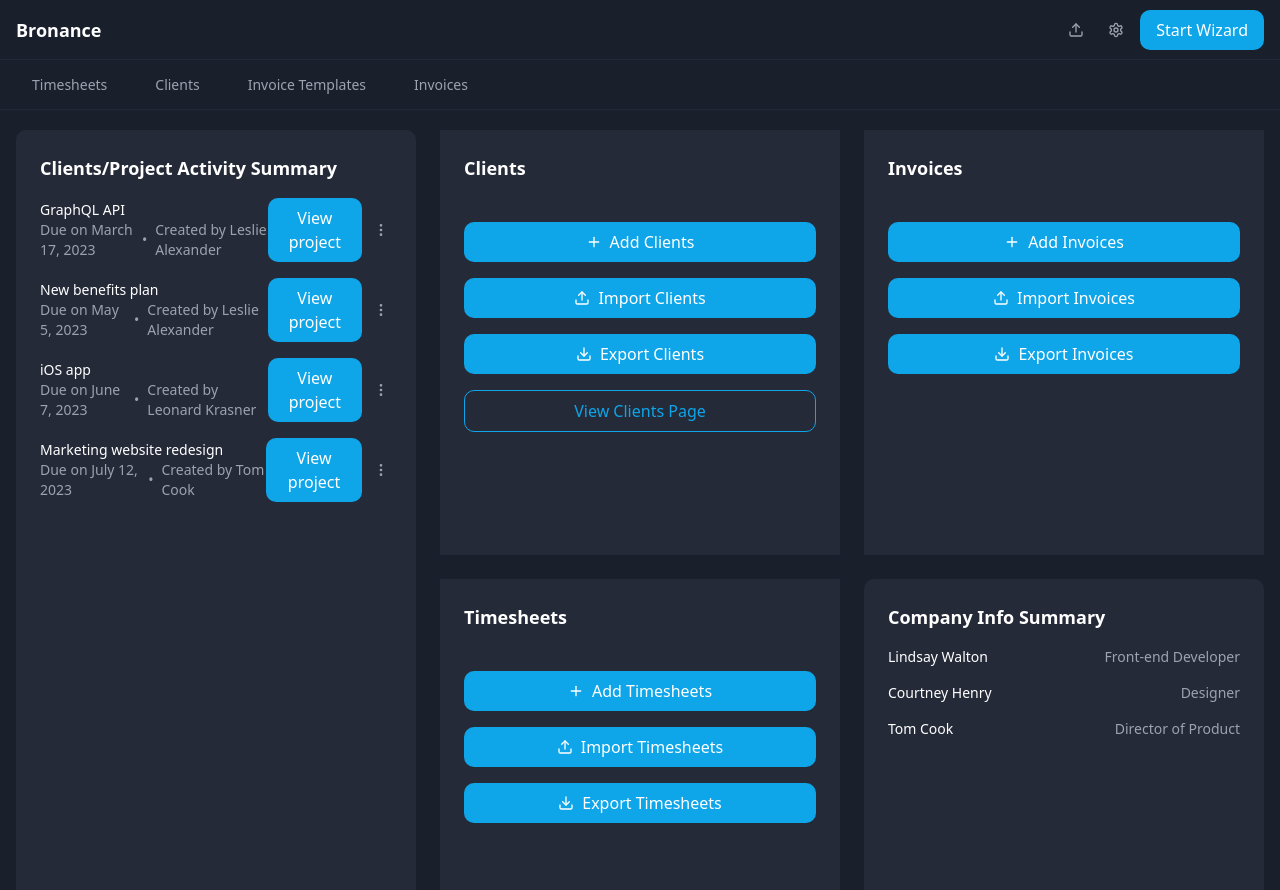
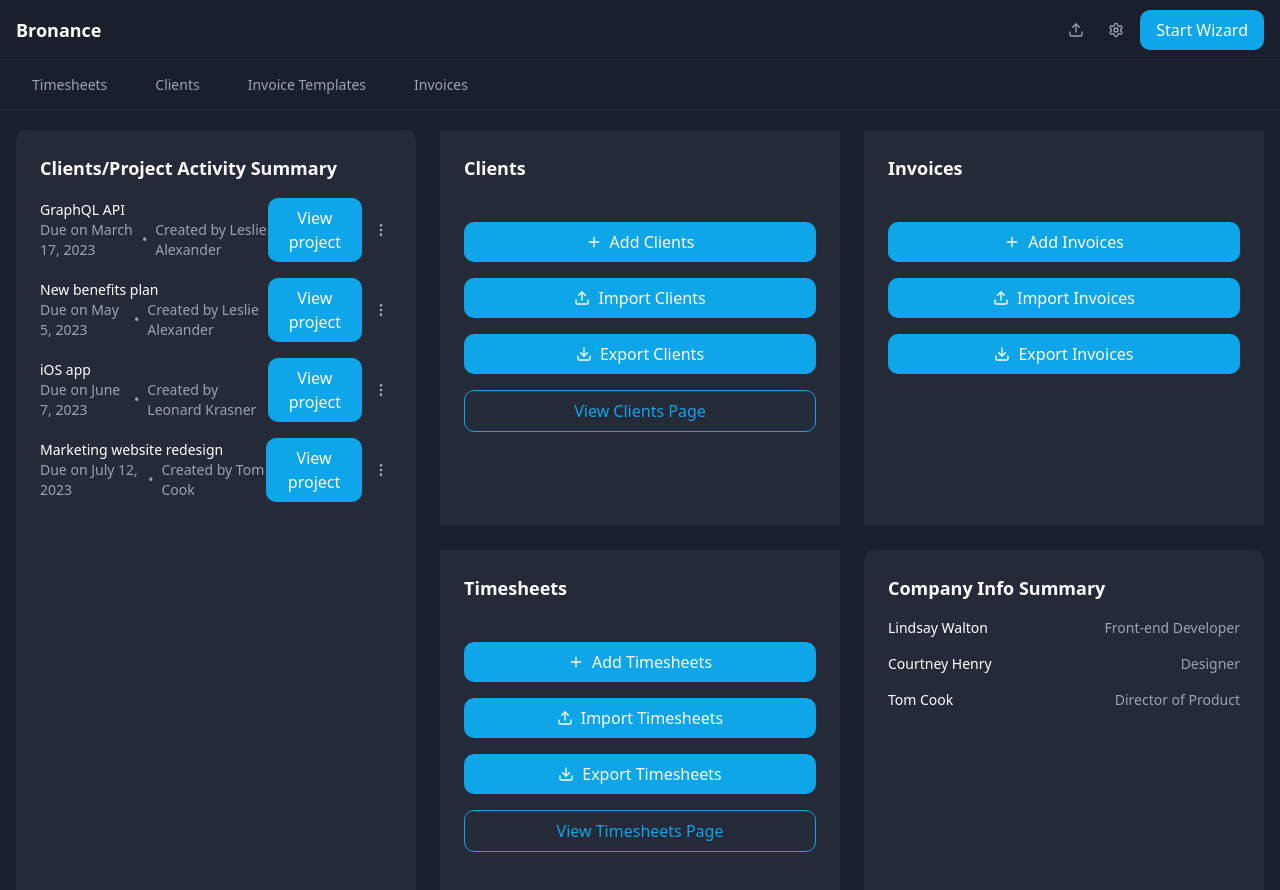
Before and after one commit to brovio/jibinvoicing, a React (Vite) app: page / in a window 1280 px wide. Shown: the top 890 px of the page. Built offline with nearby package versions, Linux system fonts and the light colour scheme.

Commit message:
Add Timesheets button to dashboard
Implemented a button in the dashboard for navigating to the Timesheets page. The button is labeled "View Timesheets Page" and links directly to the Timesheets section.
[skip gpt_engineer]

```diff
--- a/src/components/dashboard/QuickActionCard.tsx
+++ b/src/components/dashboard/QuickActionCard.tsx
@@ -32,6 +32,13 @@ export const QuickActionCard = ({ title }: QuickActionCardProps) => {
                 </button>
               </Link>
             )}
+            {title === "Timesheets" && (
+              <Link to="/timesheets" className="mt-auto">
+                <button className="w-full border border-dashboard-primary bg-transparent text-dashboard-primary hover:bg-dashboard-primary/10 rounded-[10px] px-4 py-2 transition-colors duration-200">
+                  View Timesheets Page
+                </button>
+              </Link>
+            )}
           </>
         )}
         {title === "Invoices" && (
```
